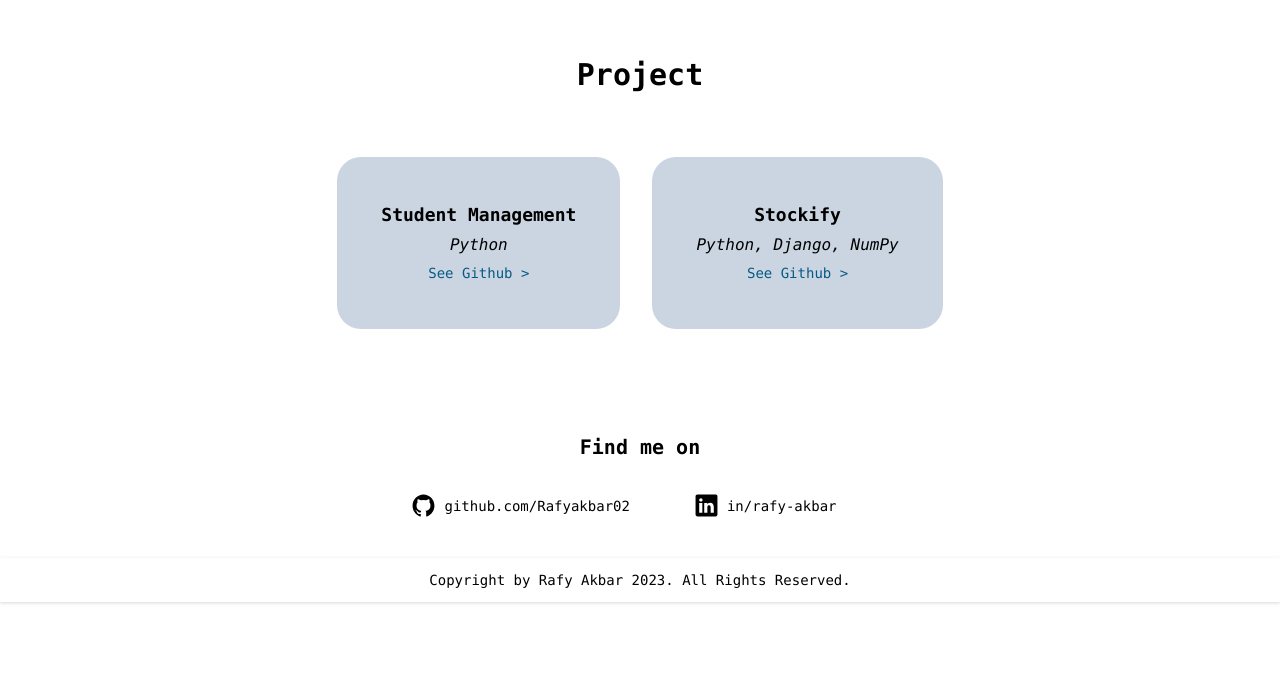
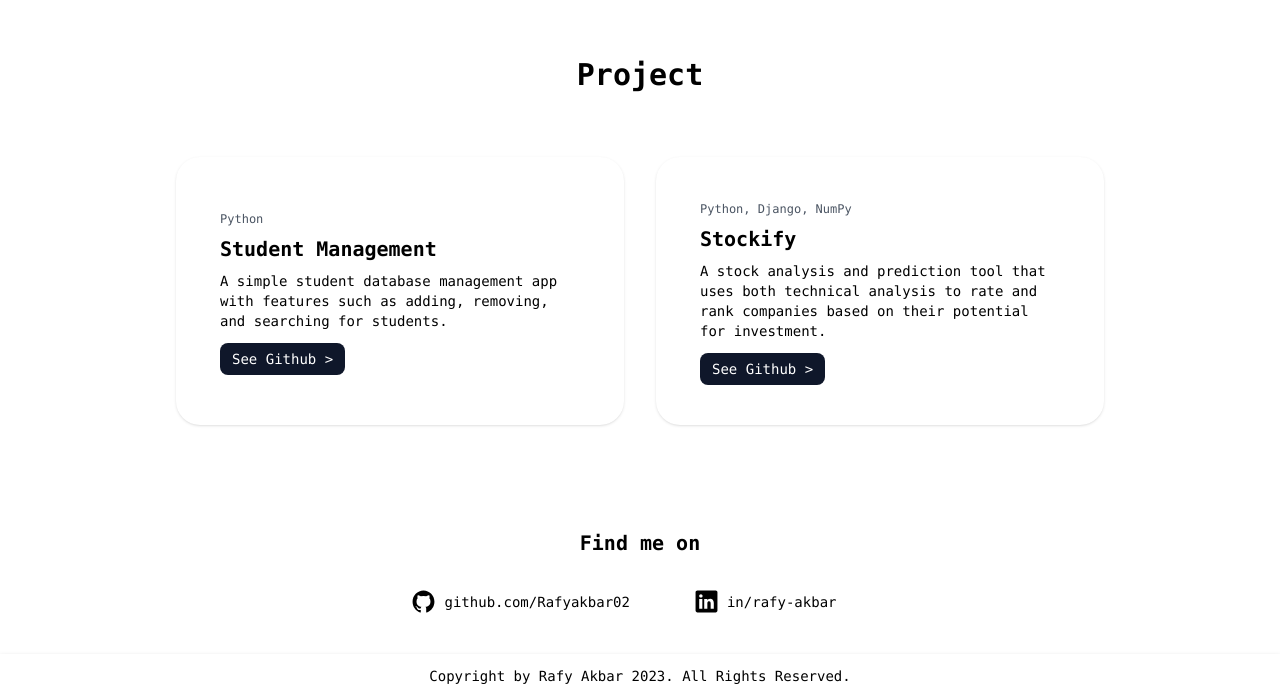
Before and after one commit to Rafyakbar02/portfolio-web, a React (Vite) app: page / in a window 1280 px wide. Shown: the part 1863-2561 px from the top of the page. Before the commit the page ends 2465 px from the top, so only its background shows below. Built offline with nearby package versions, Linux system fonts and the light colour scheme.

Commit message:
updated project card design

```diff
--- a/src/components/ProjectCard.jsx
+++ b/src/components/ProjectCard.jsx
@@ -1,11 +1,16 @@
 import React from "react";
 
-const ProjectCard = ({ title, language, link }) => {
+const ProjectCard = ({ title, language, link, content }) => {
   return (
-    <div className="bg-slate-300 p-11 text-center rounded-3xl">
-      <h1 className="text-lg font-semibold mb-1">{title}</h1>
-      <p className="text-sm md:text-base italic mb-1">{language}</p>
-      <a className="text-sm text-sky-800" href={link} target="_blank">
+    <div className="bg-white p-7 sm:p-11 rounded-3xl shadow border-gray-200 content-center max-w-md">
+      <p className="text-gray-600 mb-2 text-xs">{language}</p>
+      <h1 className="text-xl font-semibold mb-2">{title}</h1>
+      <p className="text-sm mb-4">{content}</p>
+      <a
+        className="px-3 py-2 bg-slate-900 text-sm text-white rounded-lg"
+        href={link}
+        target="_blank"
+      >
         See Github {">"}
       </a>
     </div>
--- a/src/components/ProjectList.jsx
+++ b/src/components/ProjectList.jsx
@@ -12,6 +12,7 @@ const ProjectList = () => {
             title={project.title}
             language={project.language}
             link={project.link}
+            content={project.content}
           />
         ))}
       </div>
--- a/src/constants/index.js
+++ b/src/constants/index.js
@@ -61,6 +61,8 @@ export const projects = [
     date: "",
     title: "Student Management",
     language: "Python",
+    content:
+      "A simple student database management app with features such as adding, removing, and searching for students.",
     link: "https://github.com/Rafyakbar02/StudentManagement",
   },
   {
@@ -68,6 +70,8 @@ export const projects = [
     date: "",
     title: "Stockify",
     language: "Python, Django, NumPy",
+    content:
+      "A stock analysis and prediction tool that uses both technical analysis to rate and rank companies based on their potential for investment.",
     link: "https://github.com/SubugFcz/Hacklytics23",
   },
 ];
```
